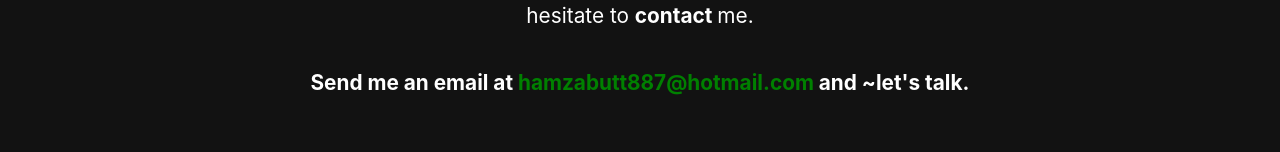
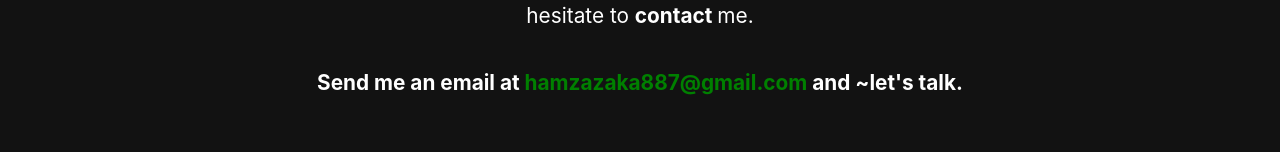
Before and after one commit to hamzazaka/Hamza-Portfolio, a React (Create React App) app in the folder portfolio-app/: page / in a window 1280 px wide. Shown: the part 5088-5240 px from the top of the page. Built offline with nearby package versions, Linux system fonts and the light colour scheme.

Commit message:
working on the changing email

```diff
--- a/portfolio-app/src/components/Contact.js
+++ b/portfolio-app/src/components/Contact.js
@@ -8,7 +8,7 @@
             <h1>Contact</h1>
             <p>Feel free to Contact me, I'm open to <strong>Job</strong> opportunities where I can contribute, learn and grow. If you have a good opportunity that matches my skills and experience then don't hesitate to <strong>contact </strong> me.</p>
             <p><br /></p>
-            <p><strong>Send me an email at <a href="mailto: hamzabutt887@hotmail.com">hamzabutt887@hotmail.com</a> and ~let's talk.</strong></p>
+            <p><strong>Send me an email at <a href="mailto: hamzabutt887@hotmail.com">hamzazaka887@gmail.com</a> and ~let's talk.</strong></p>
             </div>
 
             <div className="row end">
```
